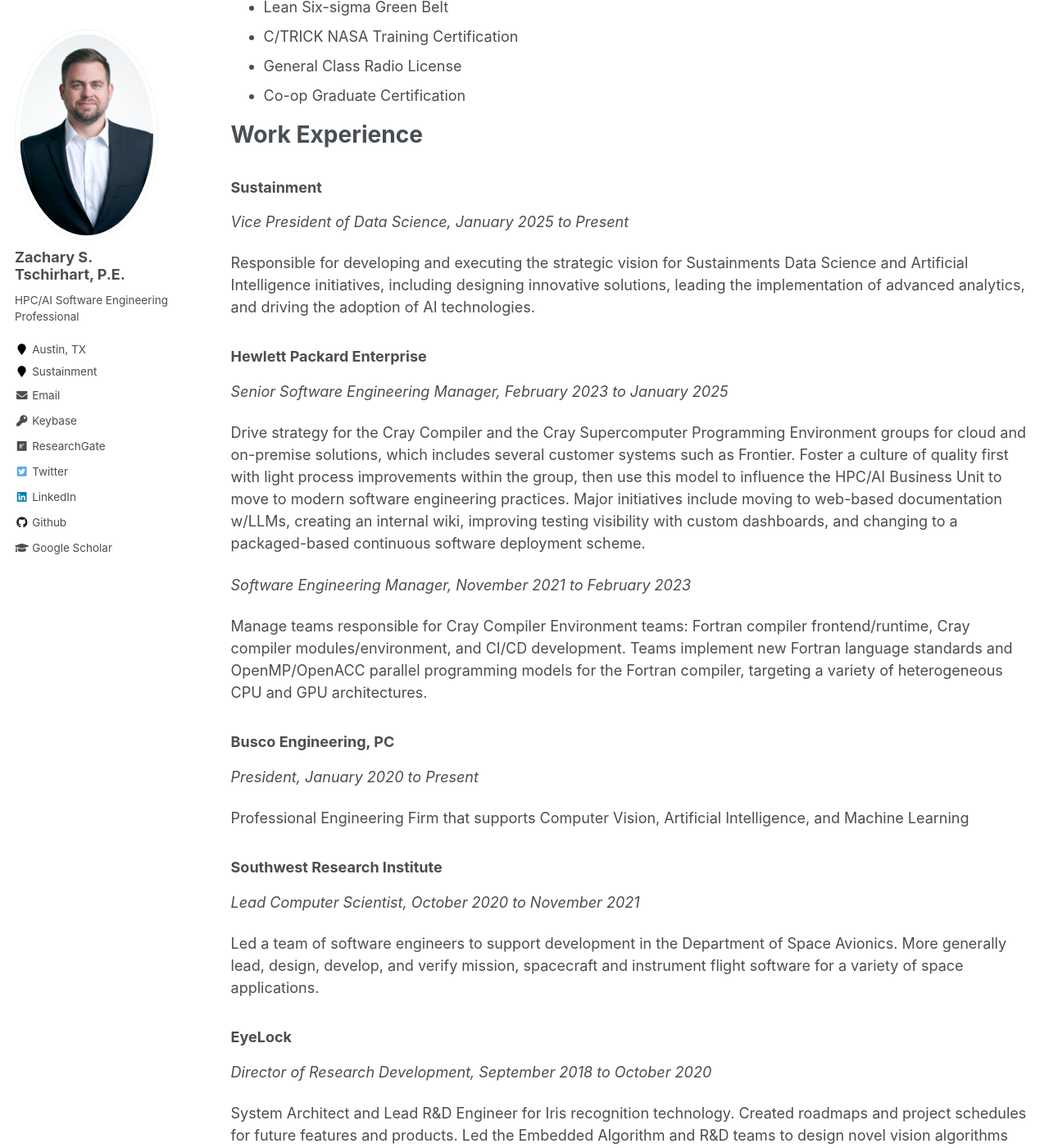
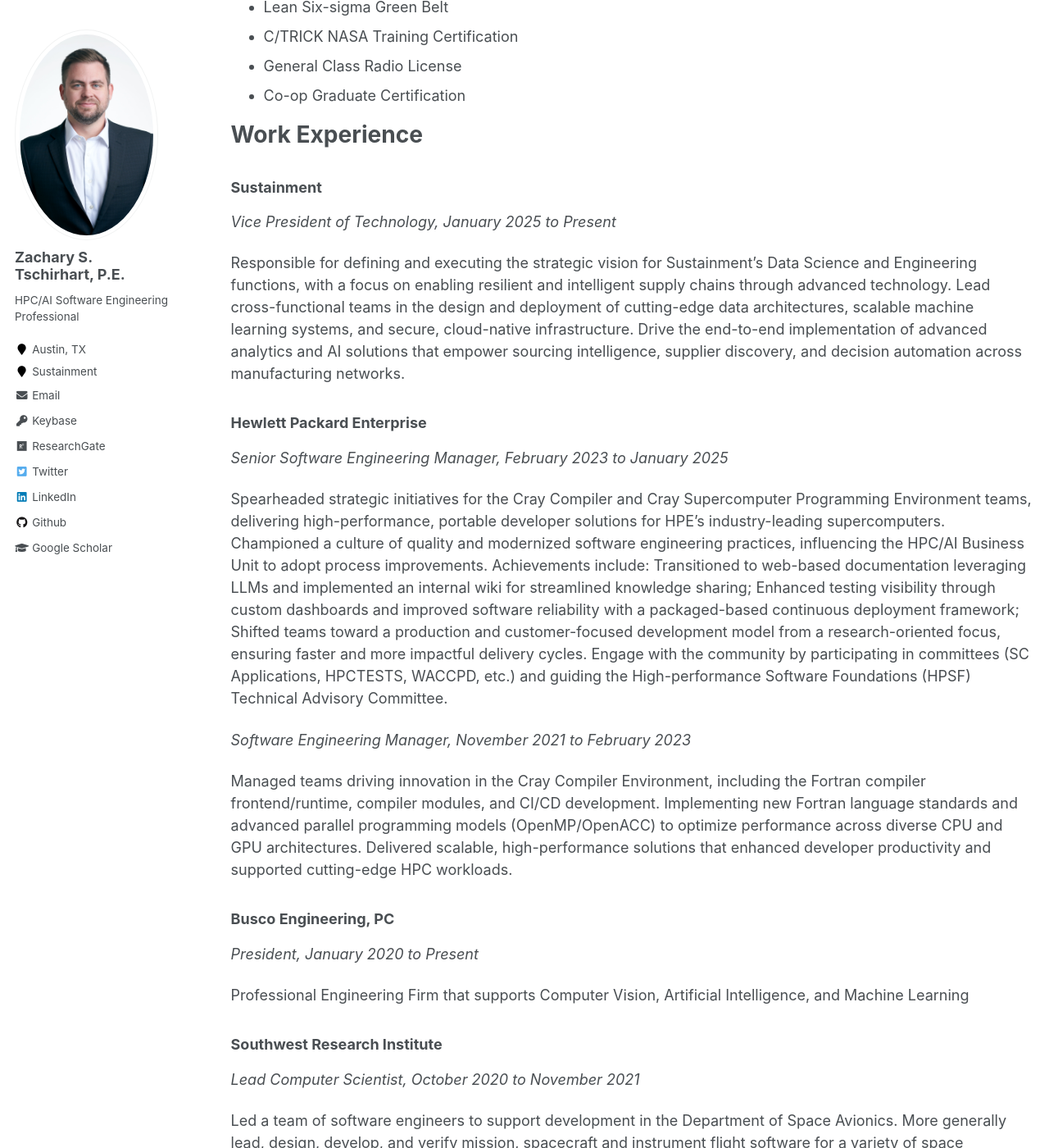
Before and after one commit to ztschir/ztschir.github.io, a Jekyll site: the page built from _pages/cv.md, in a window 1280 px wide and 1400 px high, scrolled down 638 px. Shown: the whole window at 82% size. Built offline with Jekyll 4.4.1, drawn with Linux system fonts in a browser that asks for light colours.

Commit message:
Update cv.md

```diff
--- a/_pages/cv.md
+++ b/_pages/cv.md
@@ -32,18 +32,19 @@ Certifications, Training, Awards, Etc.
 Work Experience
 ======
 ### Sustainment
-_Vice President of Data Science, January 2025 to Present_
+_Vice President of Technology, January 2025 to Present_
 
-Responsible for developing and executing the strategic vision for Sustainments Data Science and Artificial Intelligence initiatives, including designing innovative solutions, leading the implementation of advanced analytics, and driving the adoption of AI technologies.
+Responsible for defining and executing the strategic vision for Sustainment’s Data Science and Engineering functions, with a focus on enabling resilient and intelligent supply chains through advanced technology. Lead cross-functional teams in the design and deployment of cutting-edge data architectures, scalable machine learning systems, and secure, cloud-native infrastructure. Drive the end-to-end implementation of advanced analytics and AI solutions that empower sourcing intelligence, supplier discovery, and decision automation across manufacturing networks.
 
 ### Hewlett Packard Enterprise
 _Senior Software Engineering Manager, February 2023 to January 2025_
 
-Drive strategy for the Cray Compiler and the Cray Supercomputer Programming Environment groups for cloud and on-premise solutions, which includes several customer systems such as Frontier. Foster a culture of quality first with light process improvements within the group, then use this model to influence the HPC/AI Business Unit to move to modern software engineering practices. Major initiatives include moving to web-based documentation w/LLMs, creating an internal wiki, improving testing visibility with custom dashboards, and changing to a packaged-based continuous software deployment scheme.
+Spearheaded strategic initiatives for the Cray Compiler and Cray Supercomputer Programming Environment teams, delivering high-performance, portable developer solutions for HPE’s industry-leading supercomputers. Championed a culture of quality and modernized software engineering practices, influencing the HPC/AI Business Unit to adopt process improvements.
+Achievements include: Transitioned to web-based documentation leveraging LLMs and implemented an internal wiki for streamlined knowledge sharing; Enhanced testing visibility through custom dashboards and improved software reliability with a packaged-based continuous deployment framework; Shifted teams toward a production and customer-focused development model from a research-oriented focus, ensuring faster and more impactful delivery cycles. Engage with the community by participating in committees (SC Applications, HPCTESTS, WACCPD, etc.) and guiding the High-performance Software Foundations (HPSF) Technical Advisory Committee.
 
 _Software Engineering Manager, November 2021 to February 2023_
 
-Manage teams responsible for Cray Compiler Environment teams: Fortran compiler frontend/runtime, Cray compiler modules/environment, and CI/CD development. Teams implement new Fortran language standards and OpenMP/OpenACC parallel programming models for the Fortran compiler, targeting a variety of heterogeneous CPU and GPU architectures.
+Managed teams driving innovation in the Cray Compiler Environment, including the Fortran compiler frontend/runtime, compiler modules, and CI/CD development. Implementing new Fortran language standards and advanced parallel programming models (OpenMP/OpenACC) to optimize performance across diverse CPU and GPU architectures. Delivered scalable, high-performance solutions that enhanced developer productivity and supported cutting-edge HPC workloads.
 
 ### Busco Engineering, PC
 _President, January 2020 to Present_
```
